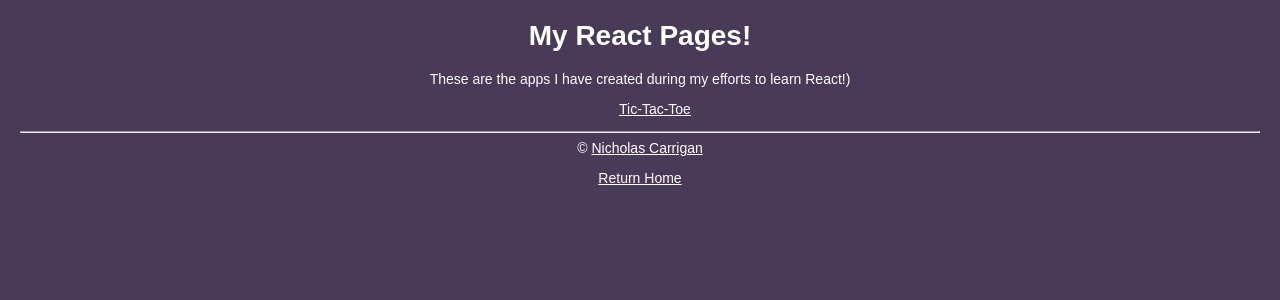
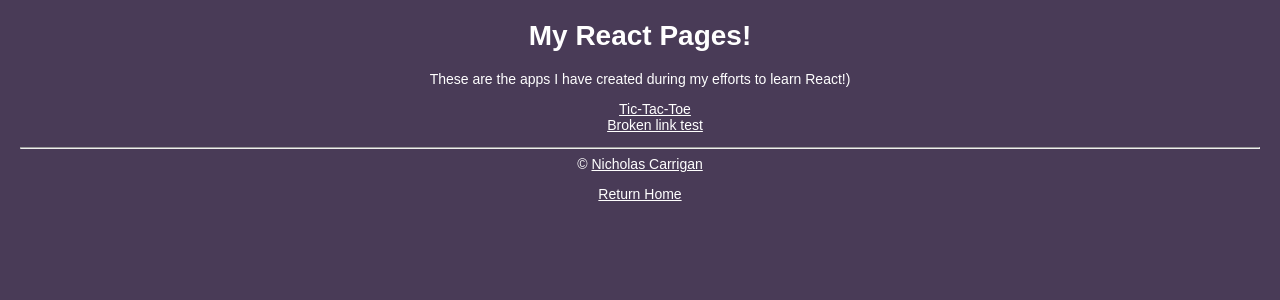
Before and after one commit to naomis-archive/react-test, a React (Create React App) app: page / in a window 1280 px wide. Shown: the top 300 px of the page. Built offline with nearby package versions, Linux system fonts and the light colour scheme.

Commit message:
Error handling, github templates

```diff
--- a/src/App.js
+++ b/src/App.js
@@ -3,7 +3,7 @@ import { BrowserRouter, Route, Switch } from "react-router-dom";
 
 import Home from "./home/home";
 import Game from "./ttt/ttt";
-import clear from "./clear/clear";
+import error from "./error/error";
 
 class App extends Component {
   render() {
@@ -13,7 +13,7 @@ class App extends Component {
           <Switch>
             <Route path={process.env.PUBLIC_URL + "/"} component={Home} exact/>
             <Route path={process.env.PUBLIC_URL + "/ttt"} component={Game} />
-            <Route path={process.env.PUBLIC_URL + "/clear"} component={clear} />
+            <Route component={error} />
           </Switch>
         </div>
       </BrowserRouter>
--- a/src/clear/clear.js
+++ /dev/null
@@ -1,9 +0,0 @@
-import React from "react"
-
-function clear () {
-    return (
-        <div></div>
-    )
-}
-
-export default clear
--- /dev/null
+++ b/src/error/error.css
@@ -0,0 +1,23 @@
+body {
+    color: #ffffff;
+    background: #493b57;
+    text-align: center;
+  }
+
+  code {
+    font-family: source-code-pro, Menlo, Monaco, Consolas, "Courier New",
+      monospace;
+  }
+
+  a {
+    color: #ffffff;
+  }
+
+  a:hover {
+    color: #000000;
+    background-color: #ffffff;
+  }
+
+  ul {
+    list-style: none;
+  }
--- /dev/null
+++ b/src/error/error.js
@@ -0,0 +1,26 @@
+import React from "react";
+import "./error.css";
+
+const error = () => {
+  return (
+    <div>
+      <p>
+        Error! This page does not currently exist. This may be a problem with
+        the routing on the main page.
+      </p>
+      <p>
+        Please open a{" "}
+        <a
+          href="https://github.com/nhcarrigan/react-test/issues/new"
+          target="_blank"
+          rel="noopener noreferrer"
+        >
+          GitHub Issue
+        </a>{" "}
+        with the steps that led you to this error so we can fix the problem.
+      </p>
+    </div>
+  );
+};
+
+export default error;
--- a/src/home/home.js
+++ b/src/home/home.js
@@ -13,6 +13,7 @@ function Home() {
         <li>
           <NavLink to={process.env.PUBLIC_URL + "/ttt"}>Tic-Tac-Toe</NavLink>
         </li>
+        <li><NavLink to={process.env.PUBLIC_URL + "/test"}>Broken link test</NavLink></li>
       </ul>
     </div>
   );
```
